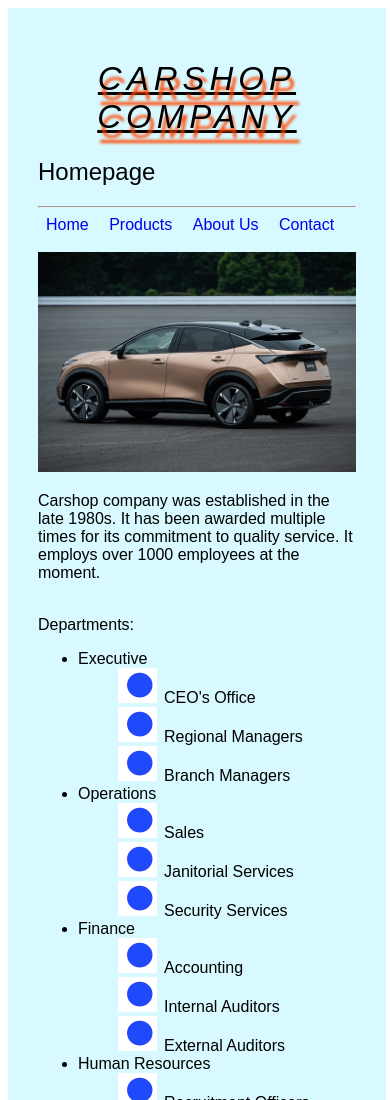
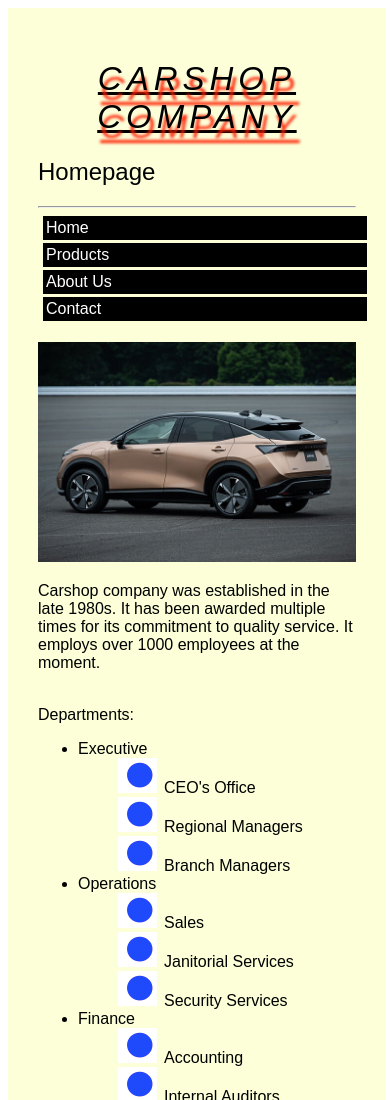
Before and after one commit to naushika-gif/carshop, a plain HTML site: page index.html in a window 390 px wide. Shown: the top 1100 px of the page. Drawn offline with Linux system fonts and the light colour scheme.

Commit message:
Changed background color of companyheader and container and add media query

```diff
--- a/css/general.css
+++ b/css/general.css
@@ -77,7 +77,7 @@ a {
   text-transform: uppercase;
   text-decoration: underline;
   text-align: center;
-  text-shadow: 3px 10px 3px orangered;
+  text-shadow: 3px 10px 3px rgb(255, 30, 0);
   text-indent: 0px;
   letter-spacing: 5px;
   word-spacing: 0px;
@@ -97,7 +97,7 @@ ol {
 #container{
   width: 85%;
   margin: auto;
-  background-color: rgba(213, 249, 255, 0.938);
+  background-color: rgba(252, 255, 213, 0.952);
   padding: 30px;
 }
 
@@ -117,5 +117,12 @@ footer {
   color: white;
   background-color: black;
   height: 15px;
+}
 
+@media only screen and (max-width: 500px) {
+nav a {
+  display: block;
+  width: 100%;
+  background-color: black;
+  color: white;
 }
```
